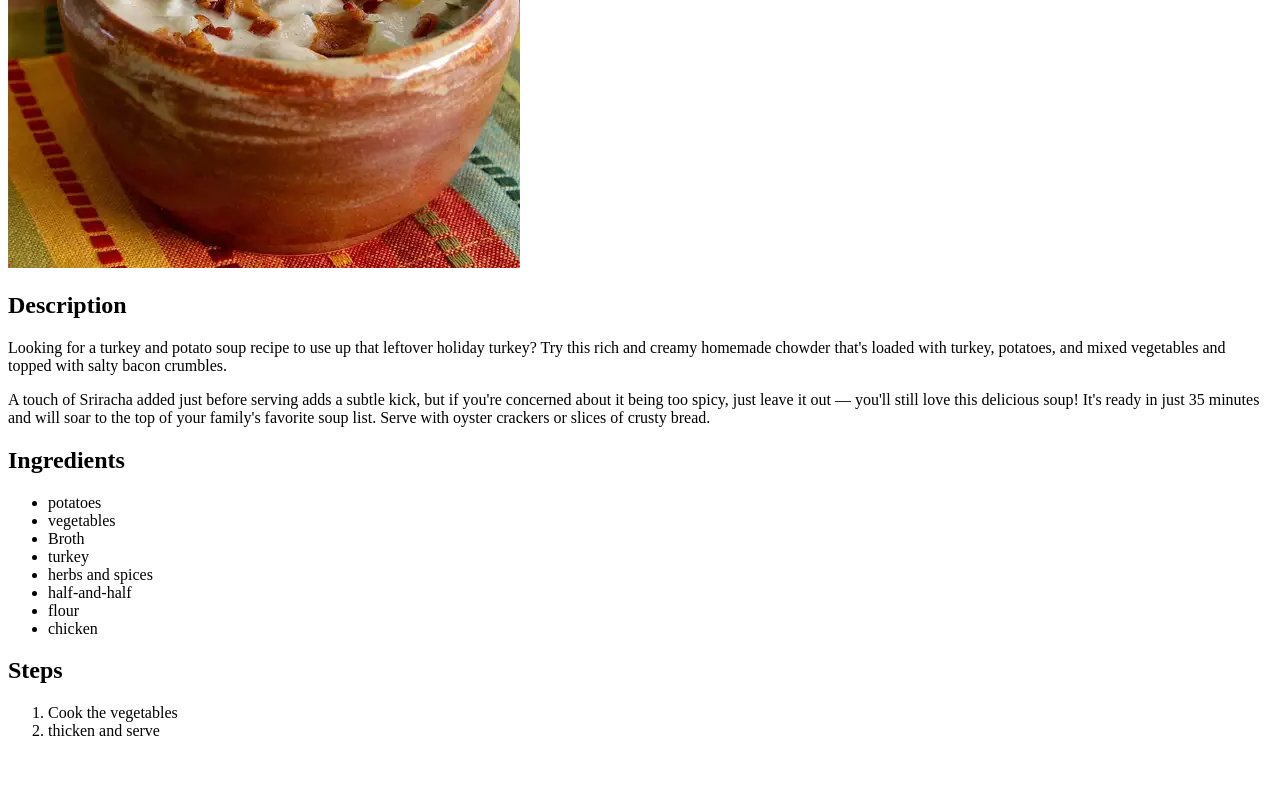
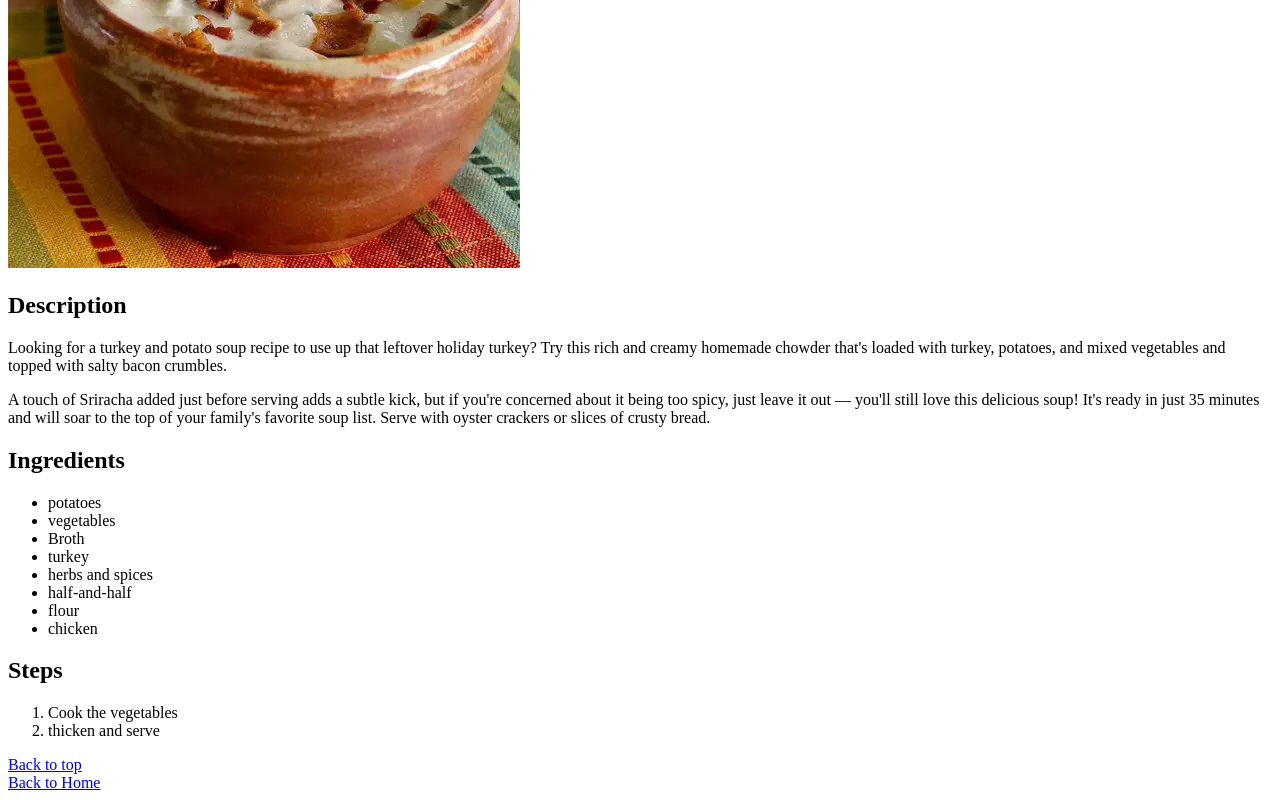
Before and after one commit to imnomee/TOP_Odin_Recipes, a plain HTML site: page recipes/chowder.html in a window 1280 px wide. Shown: the part 324-1124 px from the top of the page. Before the commit the page ends 1080 px from the top, so only its background shows below. Drawn offline with Linux system fonts and the light colour scheme.

Commit message:
basic complete

```diff
--- a/recipes/chowder.html
+++ b/recipes/chowder.html
@@ -38,5 +38,8 @@
             <li>Cook the vegetables</li>
             <li>thicken and serve</li>
         </ol>
+        <a href="#top">Back to top</a>
+        <br />
+        <a href="../index.html">Back to Home</a>
     </body>
 </html>
```
Also changed, not shown: recipes/salad.html (+3 -0 lines), recipes/tetrazini.html (+3 -0 lines).
